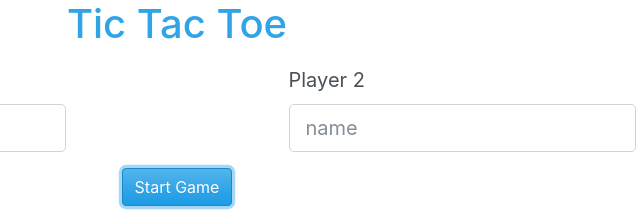
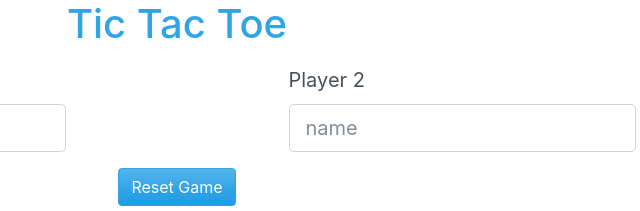
Before and after one commit to TashfeenRao/tic.tac.toe, a website: page index.html in a window 1280 px wide. Both pictures are taken after a click on the button "Start Game". Shown: the top 211 px of the page, 463-1103 px from the left. Drawn offline with Linux system fonts and the light colour scheme.

Commit message:
add the reset game button

```diff
--- a/assets/script.js
+++ b/assets/script.js
@@ -6,6 +6,10 @@ const GameBoard = (() => {
   const board = ["", "", "", "", "", "", "", "", ""];
 
   const displayBoard = () => {
+    let start_game = document.getElementById('start-game')
+    let reset_game = document.getElementById('reset-game')
+    start_game.style.display = "none";
+    reset_game.style.display = "block";
     let table_data = document.getElementsByClassName("table-data")[0];
     const table = document.createElement("table");
     table_data.innerHTML = "";
@@ -40,15 +44,17 @@ const GameBoard = (() => {
   const move = (index, token = "X") => {
     if (board[index] === "") {
       board[index] = token;
+      displayBoard();
       GameLogic.chekwin(board);
     } else {
       alert("Position taken");
     }
-    displayBoard();
+
   };
 
   return { board, displayBoard, clearBoard, move };
 })();
+
 
 const GameLogic = (() => {
   const WIN_POSSIBILITY = [
@@ -77,16 +83,17 @@ const GameLogic = (() => {
       ) {
         win_player = win_pos[0]
         alert(`player ${board[win_player]} wins`)
-       // console.log(board[win_player])
       }
       false;
     });
   };
 
+
+
   return { chekwin, WIN_POSSIBILITY };
 })();
 
-GameBoard.displayBoard();
+//GameBoard.displayBoard();
 
 //const cells = Array.from(document.getElementsByTagName("tbody"));
 
--- a/assets/style.css
+++ b/assets/style.css
@@ -26,3 +26,7 @@ h1 {
 table p {
   min-height:150px ;
 }
+
+#reset-game {
+  display: none;
+}
--- a/index.html
+++ b/index.html
@@ -23,7 +23,8 @@
             </div>
         </div>
         <div class="row">
-            <button type="button" class="btn btn-primary ml-auto mr-auto">Start Game</button>
+            <button type="button" id="start-game" onclick="GameBoard.displayBoard();" class="btn btn-primary ml-auto mr-auto">Start Game</button>
+            <button type="button" id="reset-game" onclick="GameBoard.clearBoard();" class="btn btn-primary ml-auto mr-auto">Reset Game</button>
         </div>
         <div class="row">
             <div class="table-data ml-auto mr-auto mt-2">
```
